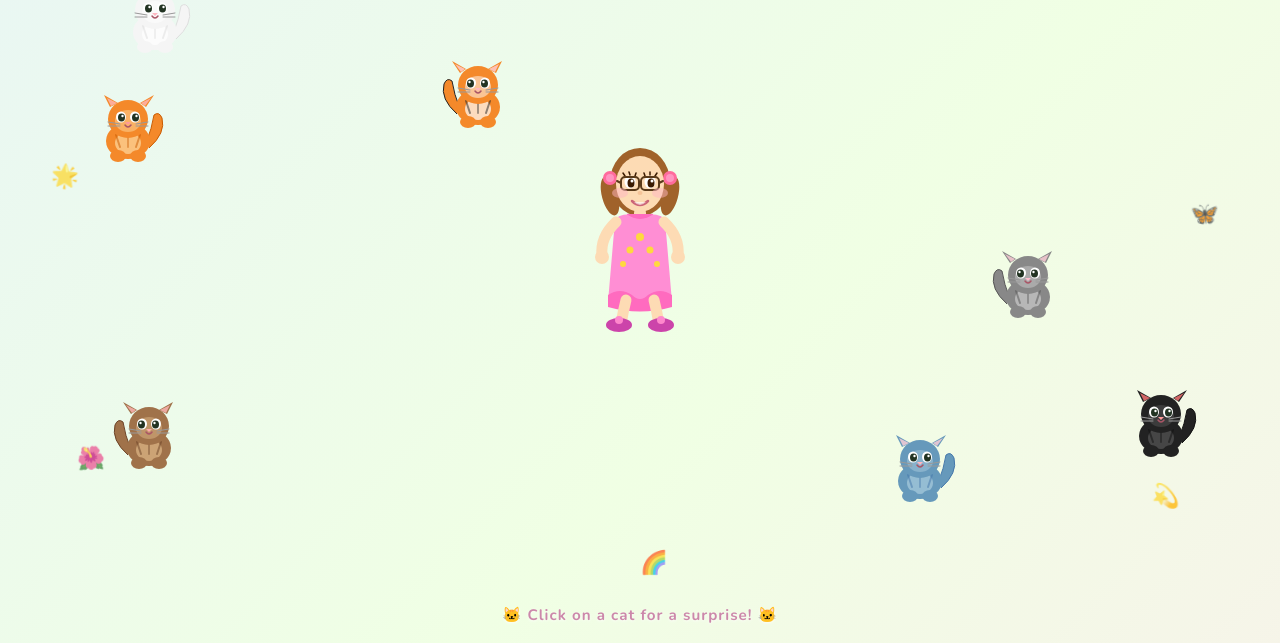
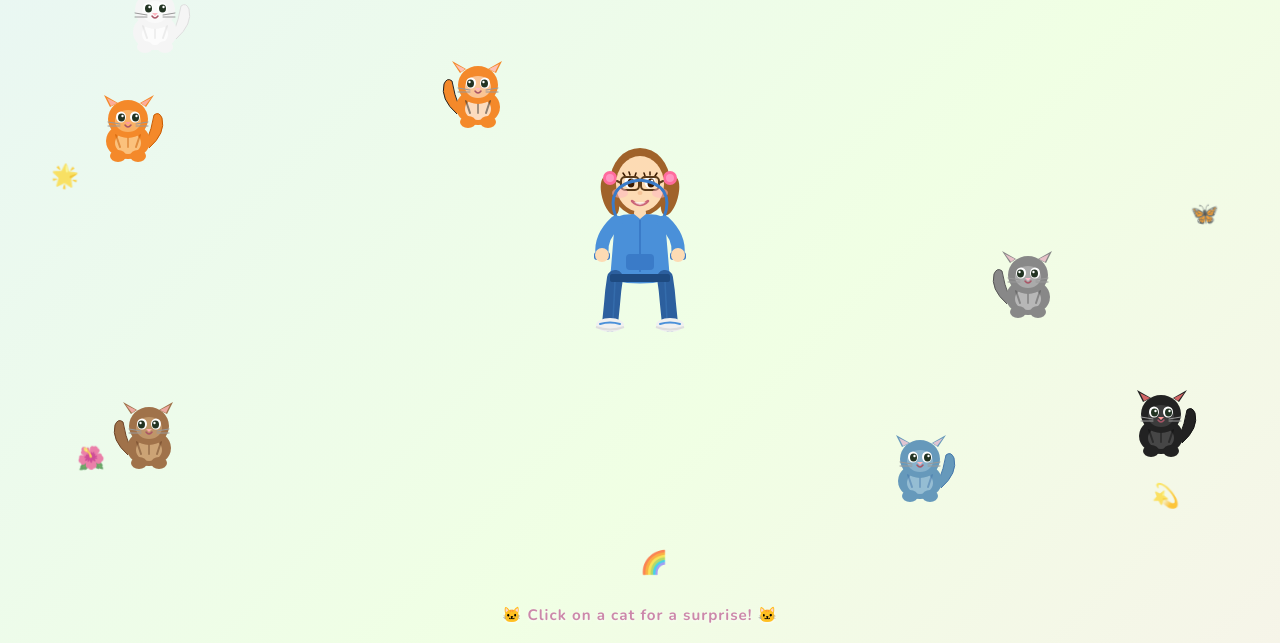
Before and after one commit to richards-bot/layla, a plain HTML site: page index.html in a window 1280 px wide. Shown: the part 157-800 px from the top of the page. Drawn offline with nearby package versions, Linux system fonts and the light colour scheme.

Commit message:
Outfit: blue hoodie, jeans, white trainers 👟

```diff
--- a/index.html
+++ b/index.html
@@ -241,36 +241,46 @@ body {
     <!-- Neck (narrower) -->
     <rect x="54" y="67" width="12" height="14" rx="4" fill="#FDDBB4"/>
 
-    <!-- Dress body — slimmer torso -->
-    <path d="M35 78 Q38 72 54 72 L60 77 L66 72 Q82 72 85 78 L92 160 Q60 168 28 160 Z" fill="#FF8ED4"/>
-    <!-- Dress collar -->
-    <path d="M47 72 Q60 81 73 72" fill="#FF6BBF" stroke="#FF6BBF" stroke-width="1"/>
-    <!-- Dress decorations -->
-    <circle cx="60" cy="95" r="4" fill="#FFD93D"/>
-    <circle cx="50" cy="108" r="3.5" fill="#FFD93D"/>
-    <circle cx="70" cy="108" r="3.5" fill="#FFD93D"/>
-    <circle cx="43" cy="122" r="3" fill="#FFD93D"/>
-    <circle cx="77" cy="122" r="3" fill="#FFD93D"/>
-    <!-- Dress bottom ruffle -->
-    <path d="M28 153 Q40 145 52 153 Q60 161 68 153 Q80 145 92 153 L92 165 Q60 174 28 165 Z" fill="#FF6BBF"/>
+    <!-- Blue hoodie body -->
+    <path d="M35 78 Q38 72 54 72 L60 77 L66 72 Q82 72 85 78 L90 138 Q60 145 30 138 Z" fill="#4A90D9"/>
+    <!-- Hoodie hood outline behind head -->
+    <path d="M36 75 Q30 60 36 50 Q42 40 60 38 Q78 40 84 50 Q90 60 84 75" fill="none" stroke="#3A7BC8" stroke-width="3"/>
+    <!-- Hoodie front pocket -->
+    <rect x="46" y="112" width="28" height="16" rx="4" fill="#3A7BC8"/>
+    <!-- Hoodie zip line -->
+    <line x1="60" y1="78" x2="60" y2="130" stroke="#3A7BC8" stroke-width="2"/>
+    <!-- Hoodie cuffs -->
+    <rect x="14" y="110" width="16" height="8" rx="3" fill="#3A7BC8"/>
+    <rect x="90" y="110" width="16" height="8" rx="3" fill="#3A7BC8"/>
 
-    <!-- Arms (slimmer) -->
+    <!-- Arms (blue hoodie sleeves) -->
     <!-- Left arm -->
-    <path d="M36 80 Q20 95 22 114" stroke="#FDDBB4" stroke-width="11" fill="none" stroke-linecap="round"/>
-    <ellipse cx="22" cy="115" rx="7" ry="7" fill="#FDDBB4"/>
+    <path d="M36 80 Q20 95 22 112" stroke="#4A90D9" stroke-width="13" fill="none" stroke-linecap="round"/>
+    <ellipse cx="22" cy="113" rx="7" ry="7" fill="#FDDBB4"/>
     <!-- Right arm -->
-    <path d="M84 80 Q100 95 98 114" stroke="#FDDBB4" stroke-width="11" fill="none" stroke-linecap="round"/>
-    <ellipse cx="98" cy="115" rx="7" ry="7" fill="#FDDBB4"/>
+    <path d="M84 80 Q100 95 98 112" stroke="#4A90D9" stroke-width="13" fill="none" stroke-linecap="round"/>
+    <ellipse cx="98" cy="113" rx="7" ry="7" fill="#FDDBB4"/>
 
-    <!-- Legs (slimmer) -->
-    <path d="M46 158 Q43 170 41 182" stroke="#FDDBB4" stroke-width="11" fill="none" stroke-linecap="round"/>
-    <path d="M74 158 Q77 170 79 182" stroke="#FDDBB4" stroke-width="11" fill="none" stroke-linecap="round"/>
-    <!-- Shoes -->
-    <ellipse cx="39" cy="183" rx="13" ry="7" fill="#CC44AA"/>
-    <ellipse cx="81" cy="183" rx="13" ry="7" fill="#CC44AA"/>
-    <!-- Shoe bows -->
-    <circle cx="39" cy="178" r="4" fill="#FF88CC"/>
-    <circle cx="81" cy="178" r="4" fill="#FF88CC"/>
+    <!-- Jeans -->
+    <!-- Left leg -->
+    <path d="M35 136 Q33 148 32 162 Q31 172 30 182" stroke="#2C5F9E" stroke-width="16" fill="none" stroke-linecap="round"/>
+    <!-- Right leg -->
+    <path d="M85 136 Q87 148 88 162 Q89 172 90 182" stroke="#2C5F9E" stroke-width="16" fill="none" stroke-linecap="round"/>
+    <!-- Jeans waistband -->
+    <rect x="30" y="132" width="60" height="8" rx="2" fill="#1E4A80"/>
+    <!-- Jeans seam highlights -->
+    <line x1="35" y1="140" x2="33" y2="178" stroke="#3A75B5" stroke-width="1.5" opacity="0.6"/>
+    <line x1="85" y1="140" x2="87" y2="178" stroke="#3A75B5" stroke-width="1.5" opacity="0.6"/>
+
+    <!-- White trainers -->
+    <ellipse cx="30" cy="183" rx="14" ry="7" fill="#F0F0F0"/>
+    <ellipse cx="90" cy="183" rx="14" ry="7" fill="#F0F0F0"/>
+    <!-- Trainer soles -->
+    <path d="M16 185 Q30 190 44 185" stroke="#DDD" stroke-width="2" fill="none"/>
+    <path d="M76 185 Q90 190 104 185" stroke="#DDD" stroke-width="2" fill="none"/>
+    <!-- Trainer stripe -->
+    <path d="M20 182 Q30 179 40 182" stroke="#4A90D9" stroke-width="2" fill="none" stroke-linecap="round"/>
+    <path d="M80 182 Q90 179 100 182" stroke="#4A90D9" stroke-width="2" fill="none" stroke-linecap="round"/>
   </svg>
 </div>
 
```
